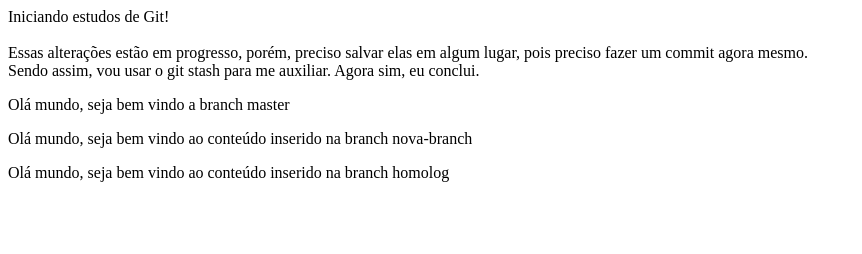
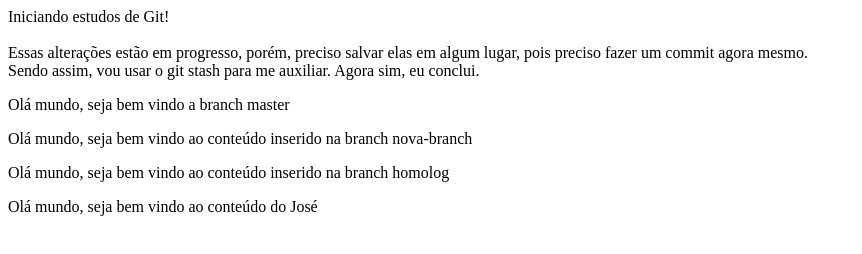
Before and after one commit to lucasrodriguesabreu/sprint01, a plain HTML site: page index.html in a window 1280 px wide. Shown: the whole page, without its empty margins (0-862 px from the left). Drawn offline with Linux system fonts and the light colour scheme.

Commit message:
Commit efetuado pelo José

```diff
--- a/index.html
+++ b/index.html
@@ -16,3 +16,5 @@
             <p>Olá mundo, seja bem vindo ao conteúdo inserido na branch nova-branch</p>
 
             <p>Olá mundo, seja bem vindo ao conteúdo inserido na branch homolog</p>
+
+            <p>Olá mundo, seja bem vindo ao conteúdo do José</p>
```
